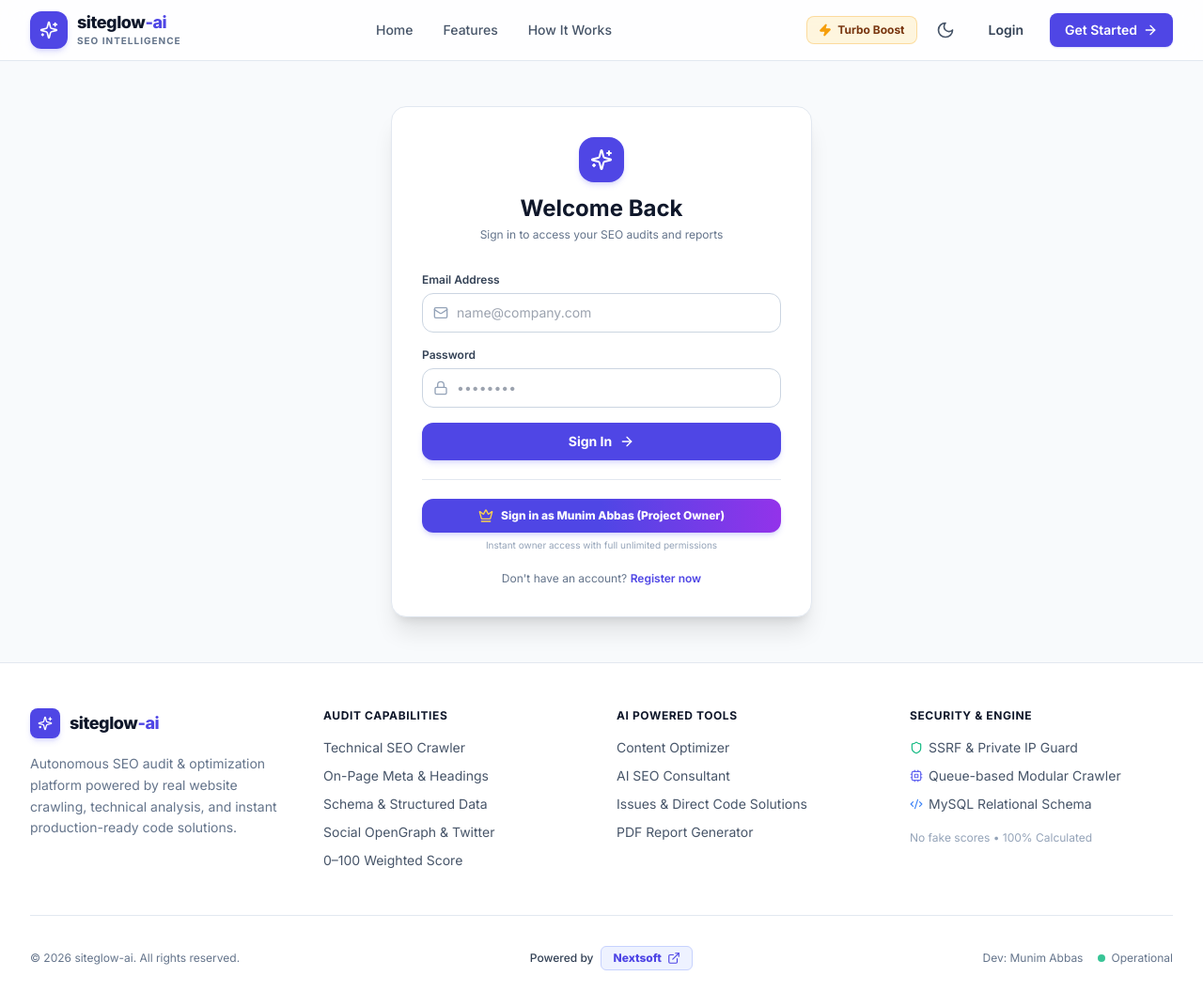
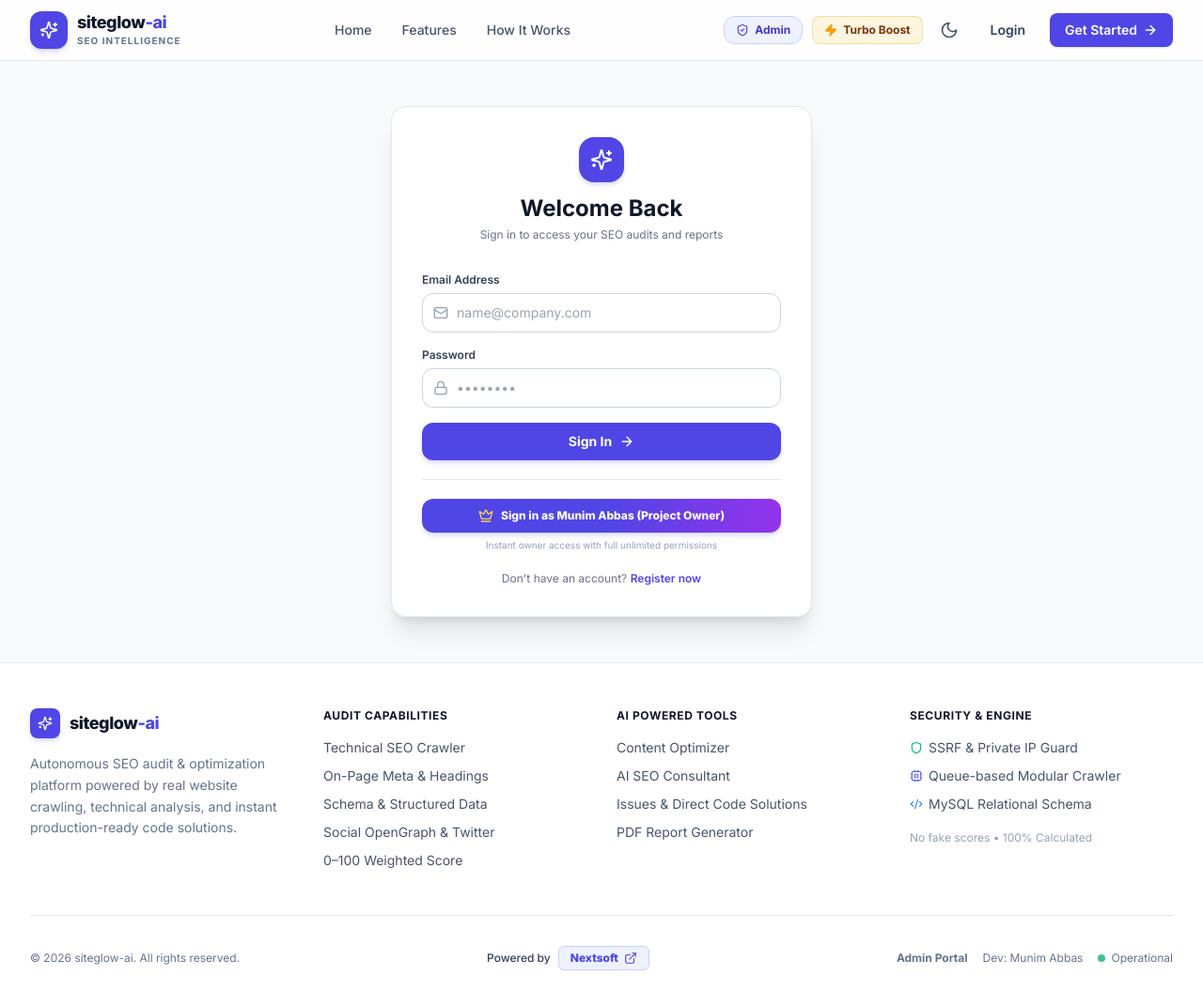
Before and after one commit to Abbas7808/SEO_AI, a React (Vite) app in the folder frontend/: page /login in a window 1280 px wide. Shown: the top 1072 px of the page at 94% size. Built offline with nearby package versions, Linux system fonts and the light colour scheme; no server answers.

Commit message:
feat: add instant quick-access methods for owner admin portal (short /admin url, topbar button, public navbar link, and Ctrl+Shift+A hotkey)

```diff
--- a/frontend/src/App.jsx
+++ b/frontend/src/App.jsx
@@ -1,5 +1,5 @@
 import React, { Suspense, lazy, useEffect } from 'react';
-import { Routes, Route, Navigate } from 'react-router-dom';
+import { Routes, Route, Navigate, useNavigate } from 'react-router-dom';
 import MainLayout from './layouts/MainLayout';
 import DashboardLayout from './layouts/DashboardLayout';
 import PageLoadingFallback from './components/common/PageLoadingFallback';
@@ -29,10 +29,21 @@
 const AdminBillingPage = lazy(() => import('./pages/AdminBillingPage'));
 
 export default function App() {
-  // Prune old storage garbage on initial mount
+  const navigate = useNavigate();
+
+  // Prune old storage garbage on initial mount & register Ctrl+Shift+A shortcut for Admin
   useEffect(() => {
     autoPruneStaleCache();
-  }, []);
+
+    const handleKeyDown = (e) => {
+      if ((e.ctrlKey || e.metaKey) && e.shiftKey && (e.key === 'a' || e.key === 'A')) {
+        e.preventDefault();
+        navigate('/dashboard/admin-billing');
+      }
+    };
+    window.addEventListener('keydown', handleKeyDown);
+    return () => window.removeEventListener('keydown', handleKeyDown);
+  }, [navigate]);
 
   return (
     <>
@@ -41,6 +52,9 @@
 
       <Suspense fallback={<PageLoadingFallback />}>
         <Routes>
+          {/* Quick-Access Admin Short Route */}
+          <Route path="/admin" element={<Navigate to="/dashboard/admin-billing" replace />} />
+
           {/* Public Marketing & Auth Views */}
           <Route path="/" element={<MainLayout />}>
             <Route index element={<LandingPage />} />
--- a/frontend/src/components/common/Footer.jsx
+++ b/frontend/src/components/common/Footer.jsx
@@ -81,6 +81,12 @@
           </div>
 
           <div className="flex items-center gap-4">
+            <Link
+              to="/admin"
+              className="text-slate-500 hover:text-brand-600 dark:hover:text-brand-400 font-bold transition-colors"
+            >
+              Admin Portal
+            </Link>
             <a
               href="https://www.linkedin.com/in/munim-abbas"
               target="_blank"
--- a/frontend/src/components/common/Navbar.jsx
+++ b/frontend/src/components/common/Navbar.jsx
@@ -1,6 +1,6 @@
 import React, { useState } from 'react';
 import { Link, useNavigate } from 'react-router-dom';
-import { Search, Sparkles, Sun, Moon, Menu, X, ArrowRight, LayoutDashboard, Zap } from 'lucide-react';
+import { Search, Sparkles, Sun, Moon, Menu, X, ArrowRight, LayoutDashboard, Zap, ShieldCheck } from 'lucide-react';
 import { useTheme } from '../../hooks/useTheme';
 import { useAuth } from '../../hooks/useAuth';
 import TurboBoostModal from './TurboBoostModal';
@@ -45,7 +45,17 @@
           </nav>
 
           {/* Desktop Right Side */}
-          <div className="hidden md:flex items-center gap-3">
+          <div className="hidden md:flex items-center gap-2.5">
+            {/* Quick Admin Portal link */}
+            <Link
+              to="/admin"
+              title="Owner Admin Member Approvals"
+              className="text-xs font-bold px-3 py-1.5 rounded-xl text-indigo-700 dark:text-indigo-300 bg-indigo-50 dark:bg-indigo-950/60 hover:bg-indigo-100 dark:hover:bg-indigo-900/50 border border-indigo-200 dark:border-indigo-800 transition-colors flex items-center gap-1.5 shadow-xs"
+            >
+              <ShieldCheck className="w-3.5 h-3.5 text-indigo-600 dark:text-indigo-400" />
+              <span>Admin</span>
+            </Link>
+
             {/* Turbo Boost & Cache Button */}
             <button
               onClick={() => setTurboOpen(true)}
@@ -94,11 +104,17 @@
 
           {/* Mobile Menu Button */}
           <div className="flex md:hidden items-center gap-2">
+            <Link
+              to="/admin"
+              className="text-xs font-bold px-2.5 py-1 rounded-lg text-indigo-700 dark:text-indigo-300 bg-indigo-50 dark:bg-indigo-950/60 border border-indigo-200 dark:border-indigo-800"
+            >
+              Admin
+            </Link>
             <button
               onClick={toggleTheme}
               className="p-2 rounded-lg text-slate-500 hover:text-slate-900 dark:text-slate-400 dark:hover:text-white"
             >
-              {isDark ? <Sun className="w-5 h-5 text-amber-400" /> : <Moon className="w-5 h-5" />}
+              {isDark ? <Sun className="w-5 h-5 text-amber-400" /> : <Moon className="w-5 h-5 text-slate-600" />}
             </button>
             <button
               onClick={() => setMobileMenuOpen(!mobileMenuOpen)}
@@ -113,6 +129,14 @@
       {/* Mobile Drawer */}
       {mobileMenuOpen && (
         <div className="md:hidden border-b border-slate-200 dark:border-slate-800 bg-white dark:bg-slate-900 px-4 pt-2 pb-6 space-y-3">
+          <Link
+            to="/admin"
+            onClick={() => setMobileMenuOpen(false)}
+            className="flex items-center gap-2 py-2 text-base font-bold text-indigo-600 dark:text-indigo-400"
+          >
+            <ShieldCheck className="w-4 h-4" />
+            <span>Admin Approvals (Owner Portal)</span>
+          </Link>
           <Link
             to="/"
             onClick={() => setMobileMenuOpen(false)}
--- a/frontend/src/components/dashboard/Topbar.jsx
+++ b/frontend/src/components/dashboard/Topbar.jsx
@@ -50,6 +50,19 @@
             <span className="hidden sm:inline">Turbo Boost</span>
           </button>
 
+          {/* Quick Admin Access Button */}
+          <button
+            onClick={() => navigate('/dashboard/admin-billing')}
+            title="Owner Admin Approvals (Shortcut: Ctrl+Shift+A)"
+            className="inline-flex items-center gap-1.5 px-3 py-2 rounded-xl text-xs font-bold text-indigo-700 dark:text-indigo-300 bg-indigo-50 dark:bg-indigo-950/60 hover:bg-indigo-100 dark:hover:bg-indigo-900/50 border border-indigo-200 dark:border-indigo-800 transition-all hover:scale-105 active:scale-95"
+          >
+            <ShieldCheck className="w-3.5 h-3.5 text-indigo-600 dark:text-indigo-400" />
+            <span className="hidden sm:inline">Admin</span>
+            <span className="px-1.5 py-0.2 rounded text-[9px] font-black uppercase bg-indigo-200 dark:bg-indigo-800 text-indigo-900 dark:text-indigo-100">
+              Owner
+            </span>
+          </button>
+
           {/* Quick Start Audit Button */}
           <button
             onClick={() => navigate('/dashboard/new')}
```
